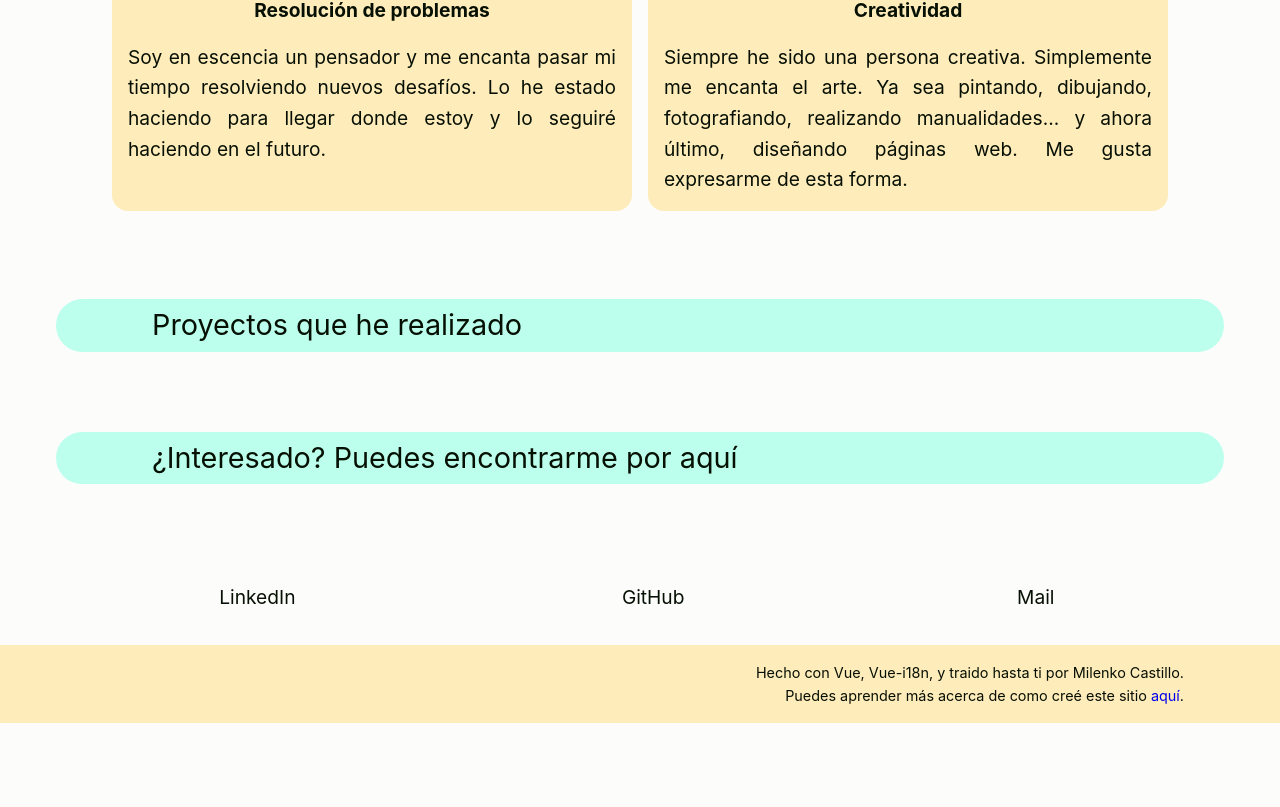
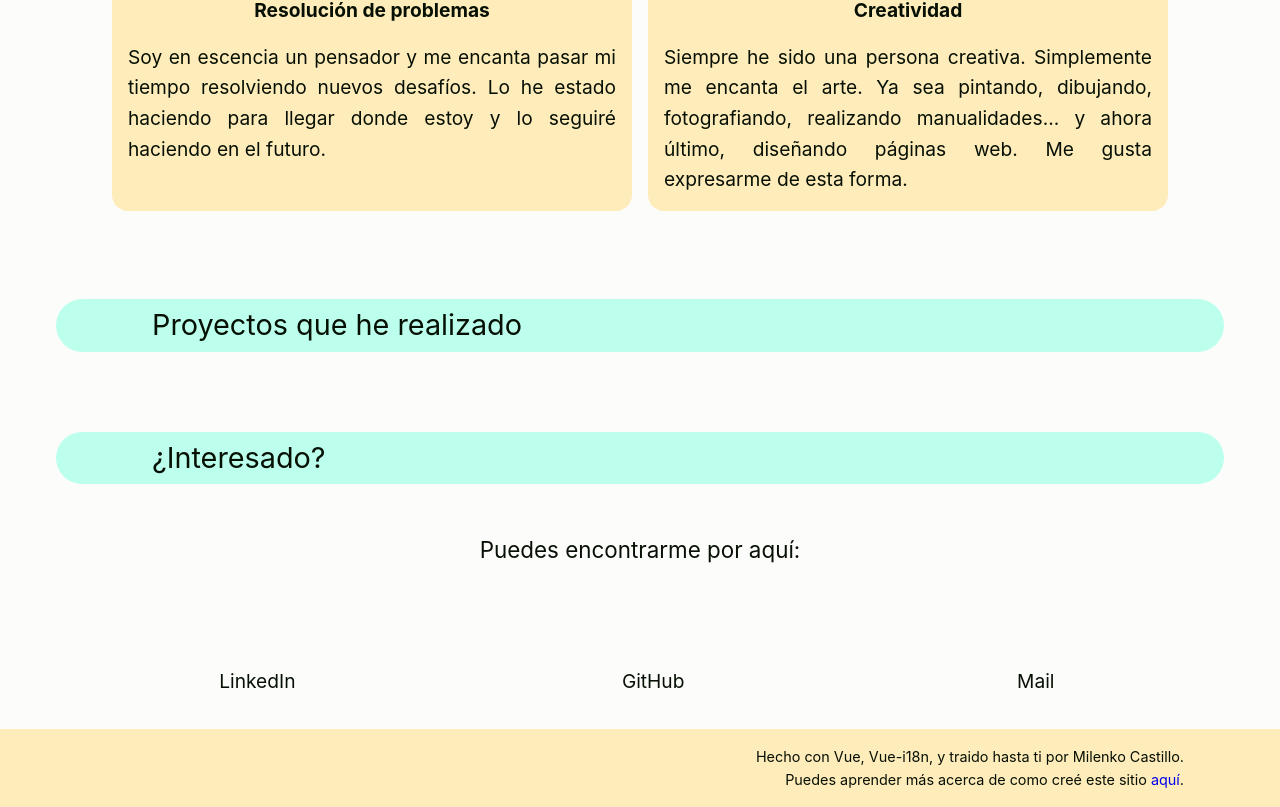
Before and after one commit to stixbunny/portfolio, a Vue app: page / in a window 1280 px wide. Shown: the part 1679-2486 px from the top of the page. Before the commit the page ends 2402 px from the top, so only its background shows below. Built offline with nearby package versions, Linux system fonts and the light colour scheme; some icons are missing.

Commit message:
added contact subheading

```diff
--- a/src/components/sections/ContactSection.vue
+++ b/src/components/sections/ContactSection.vue
@@ -8,6 +8,7 @@ const { t } = useI18n();
 <template>
   <section id="contact">
     <h1>{{ t('contact.title') }}</h1>
+    <h2>{{ t('contact.subheading') }}</h2>
     <ul>
       <li><a href=""><Icon icon="fa6-brands:linkedin" /><span>LinkedIn</span></a></li>
       <li><a href=""><Icon icon="fa6-brands:square-github" /><span>GitHub</span></a></li>
--- a/src/i18n/i18n.js
+++ b/src/i18n/i18n.js
@@ -40,7 +40,8 @@ const messages = {
       title: "Projects I've done",
     },
     contact: {
-      title: 'Interested? You can find me around these places',
+      title: 'Interested?',
+      subheading: 'You can find me around these places:',
     },
     footer: {
       created: 'Made with Vue, Vue-i18n, and brought to you by Milenko Castillo.',
@@ -88,7 +89,8 @@ const messages = {
       title: 'Proyectos que he realizado',
     },
     contact: {
-      title: '¿Interesado? Puedes encontrarme por aquí',
+      title: '¿Interesado?',
+      subheading: 'Puedes encontrarme por aquí:',
     },
     footer: {
       created: 'Hecho con Vue, Vue-i18n, y traido hasta ti por Milenko Castillo.',
```
